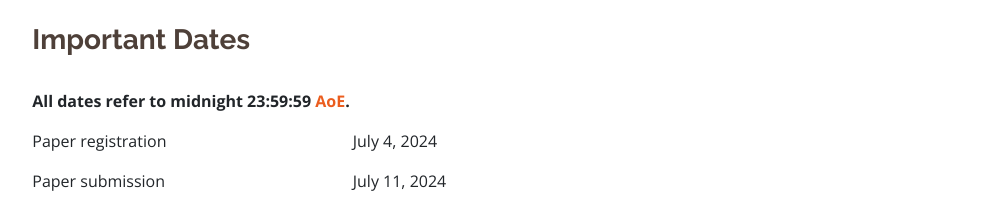
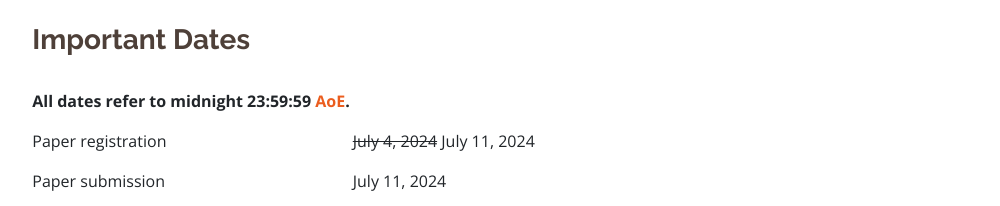
Before and after one commit to vemworkshop/vem2024, a plain HTML site: page callForPapers.html in a window 1280 px wide. Shown: the part 1420-1626 px from the top of the page, without its empty margins (139-1139 px from the left). Drawn offline with nearby package versions, Linux system fonts and the light colour scheme.

Commit message:
updating deadline

```diff
--- a/callForPapers.html
+++ b/callForPapers.html
@@ -198,7 +198,7 @@
                 <p>Paper registration</p>
               </div>
               <div class="col-md-4">
-                <p>July 4, 2024</p>
+                <p><s>July 4, 2024</s> July 11, 2024</p>
               </div>
             </div>
             <div class="row schedule-item">
```
